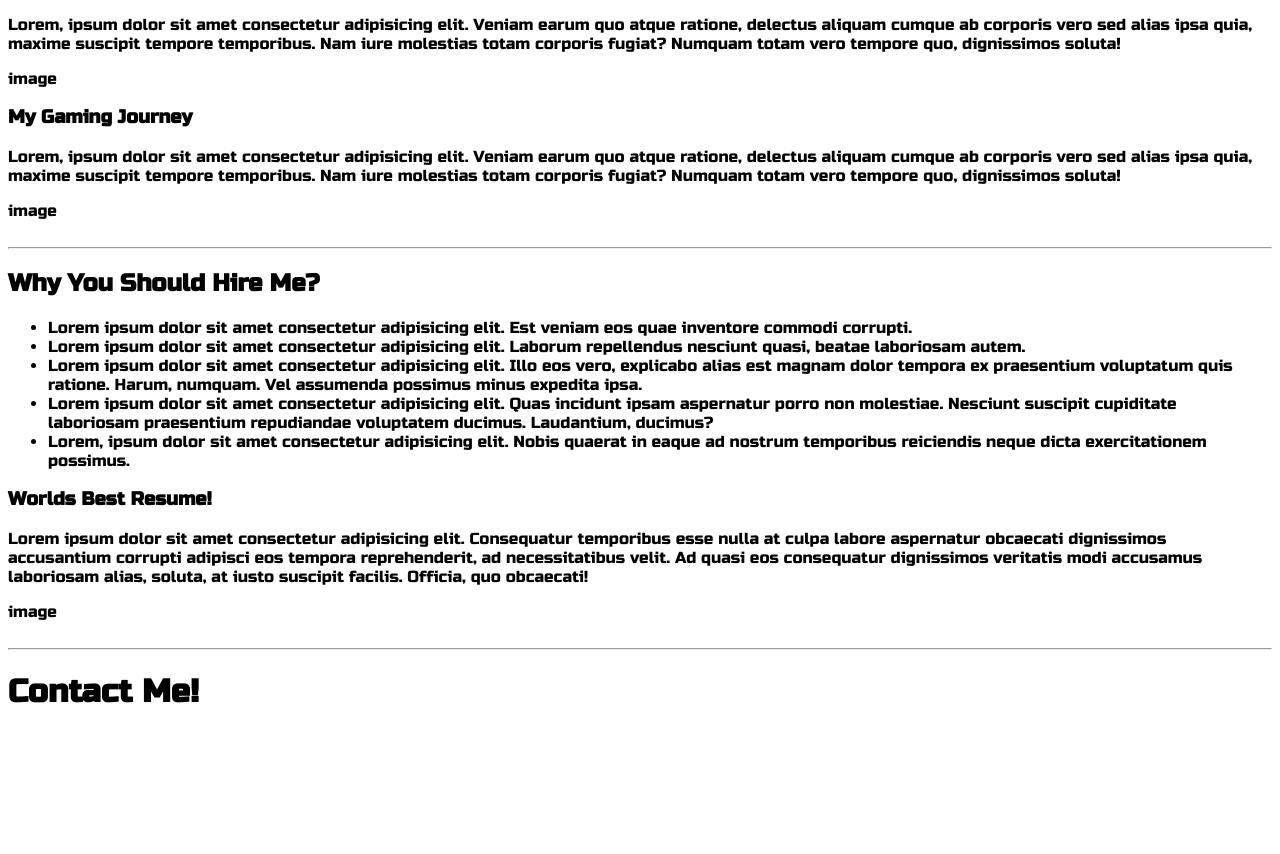
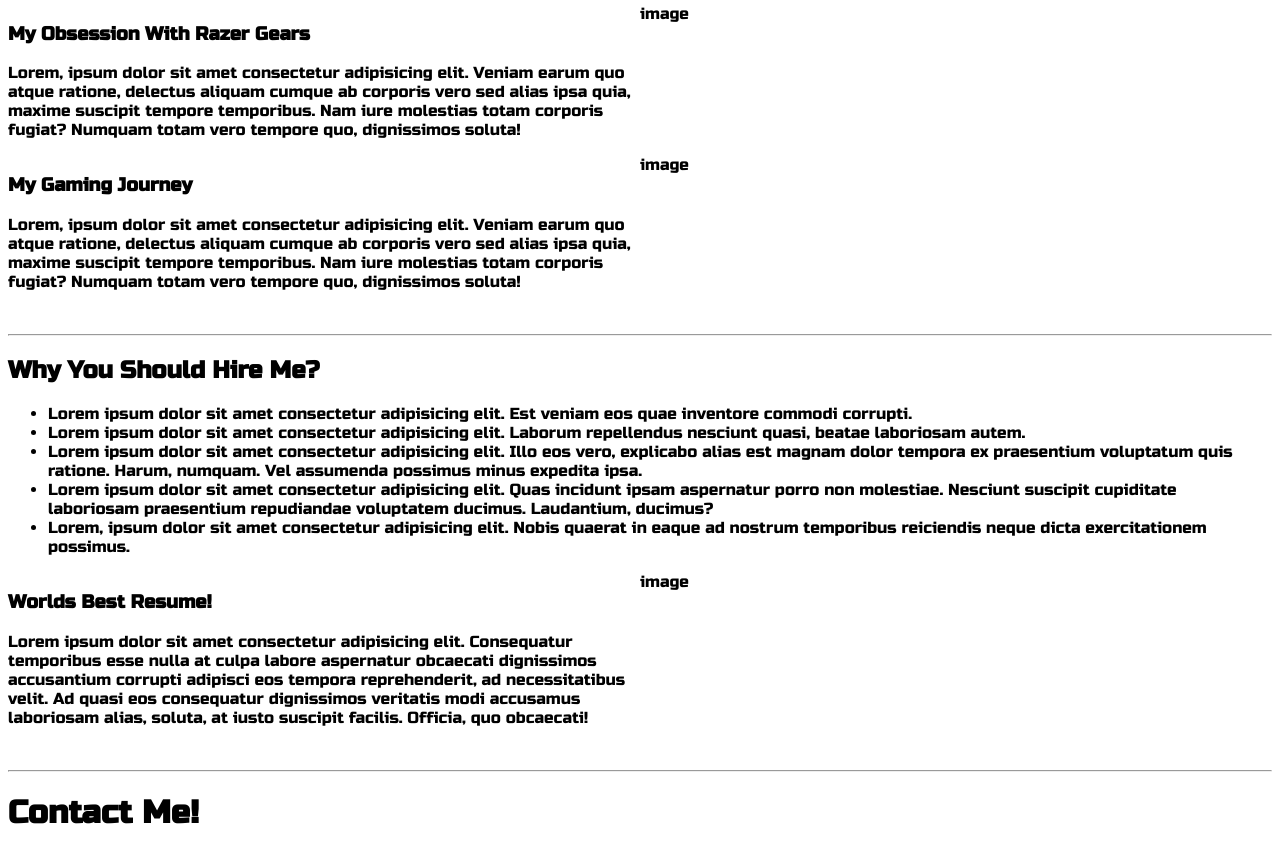
Before and after one commit to RifatJamil/practice, a plain HTML site: page index.html in a window 1280 px wide. Shown: the part 235-1089 px from the top of the page. Before the commit the page ends 967 px from the top, so only its background shows below. Drawn offline with Linux system fonts and the light colour scheme.

Commit message:
css adjusted

```diff
--- a/index.html
+++ b/index.html
@@ -14,10 +14,12 @@
 
 <body>
 
-    <h1>Greetings!<br> I am <span id="name">Rifat Jamil Shuvro</span> <br> A Professional Gamer</h1>
-    <h2>I formally welcome you to discover my life and existence!</h2>
-    <section>
-        <div>
+    <div id="header">
+        <h1>Greetings!<br> I am <span id="name">Rifat Jamil Shuvro</span> <br> A Professional Gamer</h1>
+        <h2>I formally welcome you to discover my life and existence!</h2>
+    </div>
+    <section class="flex-container">
+        <div class="half-width">
             <h3>My Obsession With Razer Gears</h3>
             <p>Lorem, ipsum dolor sit amet consectetur adipisicing elit. Veniam earum quo atque ratione, delectus
                 aliquam
@@ -26,11 +28,11 @@
                 corporis fugiat? Numquam totam vero tempore quo, dignissimos soluta!
             </p>
         </div>
-        <div> image</div>
+        <div class="half-width"> image</div>
     </section>
 
-    <section>
-        <div>
+    <section class="flex-container">
+        <div class="half-width">
             <h3>My Gaming Journey</h3>
             <p>Lorem, ipsum dolor sit amet consectetur adipisicing elit. Veniam earum quo atque ratione, delectus
                 aliquam
@@ -39,7 +41,7 @@
                 corporis fugiat? Numquam totam vero tempore quo, dignissimos soluta!
             </p>
         </div>
-        <div> image</div>
+        <div class="half-width"> image</div>
     </section><br>
     <hr>
     <div>
@@ -61,8 +63,8 @@
         </ul>
         </p>
     </div>
-    <section>
-        <div>
+    <section class="flex-container">
+        <div class="half-width">
             <h3>Worlds Best Resume!</h3>
             <p>
                 Lorem ipsum dolor sit amet consectetur adipisicing elit. Consequatur temporibus esse nulla at culpa
@@ -72,7 +74,7 @@
             </p>
 
         </div>
-        <div>image</div>
+        <div class="half-width">image</div>
     </section><br>
     <hr>
     <div>
--- a/style.css
+++ b/style.css
@@ -2,11 +2,17 @@ body{
     font-family: 'Kaushan Script', cursive;
 font-family: 'Russo One', sans-serif;
 }
+
 #header{
+    font-family:'Kaushan Script', cursive;
     text-align: center;
-    font-family:'Kaushan Script', cursive;
-    font-size: 30px;
 }
 #name{
     color: rgb(0, 236, 0);
 }
+.half-width{
+    width: 50%;
+}
+.flex-container{
+    display: flex;
+}
```
